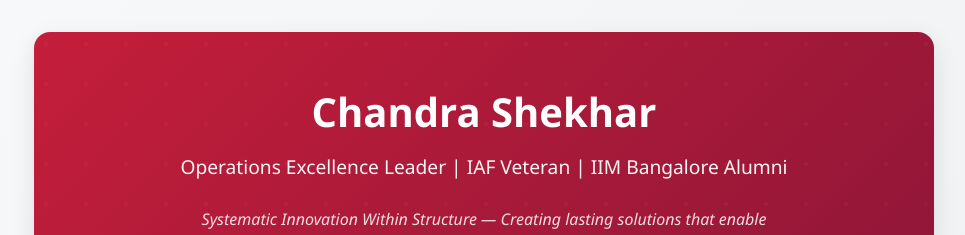
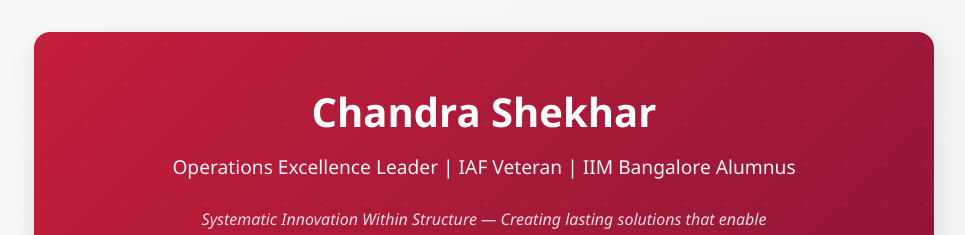
Before and after one commit to ChandraShekhar-IAF/Portfolio, a plain HTML site: page index.html in a window 1280 px wide. Shown: the top 235 px of the page, without its empty margins (156-1121 px from the left). Drawn offline with Linux system fonts and the light colour scheme.

Commit message:
Update index.html

```diff
--- a/index.html
+++ b/index.html
@@ -261,7 +261,7 @@
         <header class="header">
             <div class="header-content">
                 <h1 class="title">Chandra Shekhar</h1>
-                <p class="subtitle">Operations Excellence Leader | IAF Veteran | IIM Bangalore Alumni</p>
+                <p class="subtitle">Operations Excellence Leader | IAF Veteran | IIM Bangalore Alumnus</p>
                 <p class="tagline">Systematic Innovation Within Structure — Creating lasting solutions that enable others to succeed</p>
 
                 <div class="stats">
```
